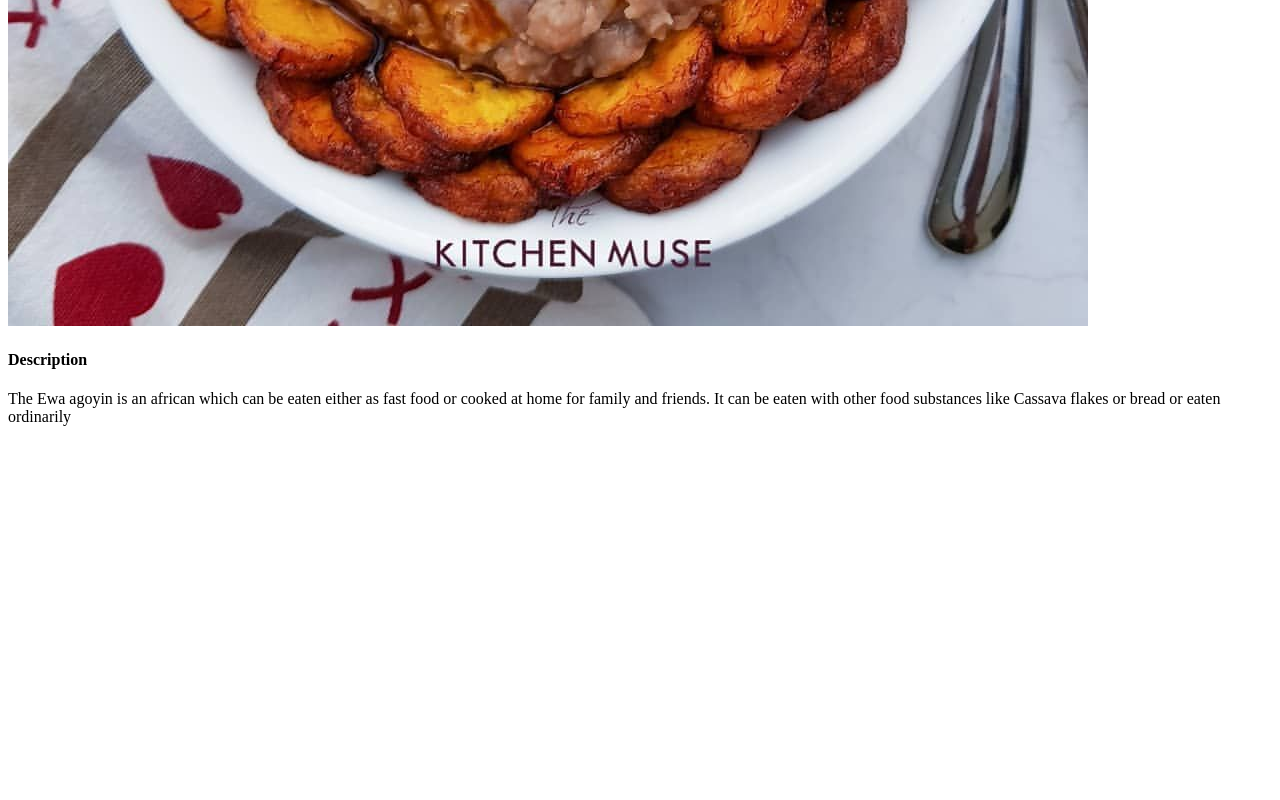
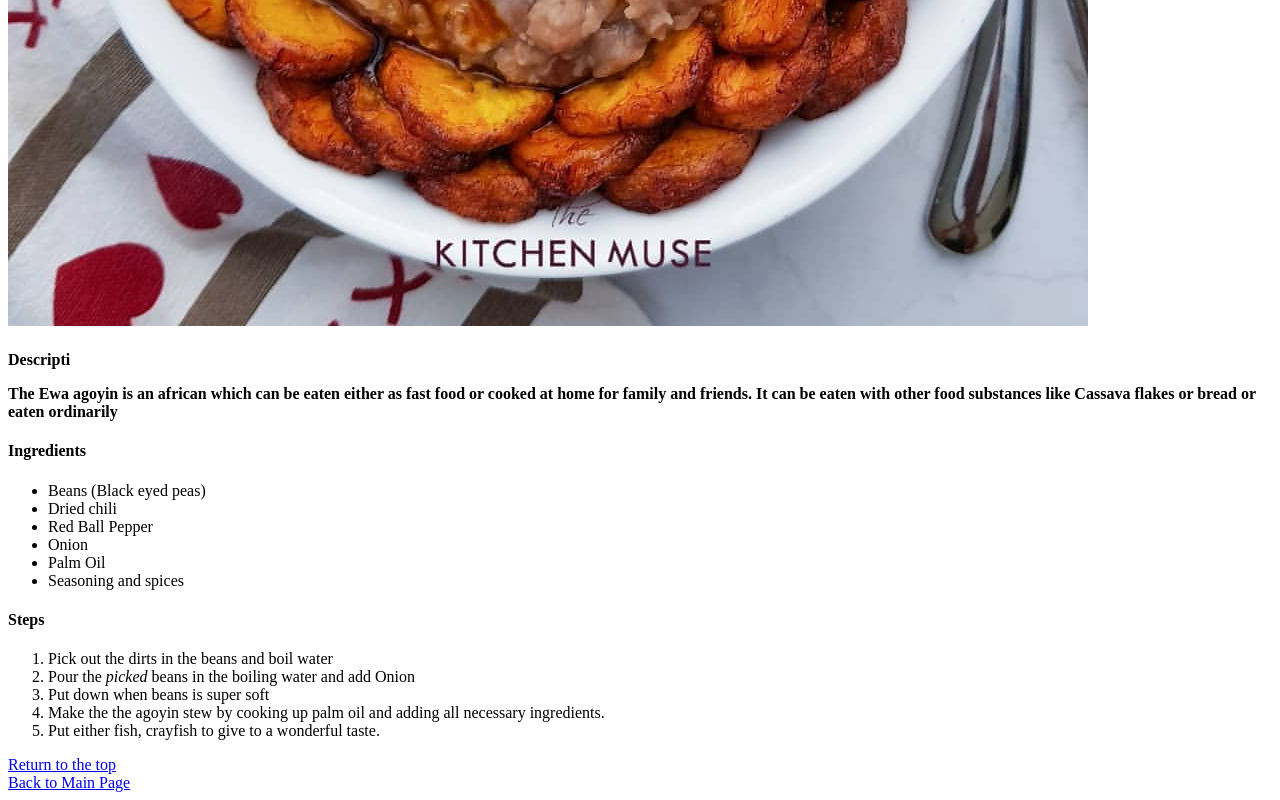
Before and after one commit to dzooosh/odin-recipes, a plain HTML site: page recipes/ewa-agoyin.html in a window 1280 px wide. Shown: the part 834-1634 px from the top of the page. Before the commit the page ends 1276 px from the top, so only its background shows below. Drawn offline with Linux system fonts and the light colour scheme.

Commit message:
update recipes

```diff
--- a/recipes/ewa-agoyin.html
+++ b/recipes/ewa-agoyin.html
@@ -7,9 +7,35 @@
 <body>
     <h1>Ewa Agoyin</h1>
     <img src="./ewa-agoyin.jpg" alt="Image of Ewa Agoyin" />
-    <h4>Description</h4>
+    <div>
+    <h4>Descripti</don</h4>
     <p>The Ewa agoyin is an  african which can be eaten either as fast food or cooked at home for family and friends.
         It can be eaten with other food substances like Cassava flakes or bread or eaten ordinarily
     </p>
+    </div>
+    <div>
+        <h4>Ingredients</h4>
+        <ul>
+            <li>Beans (Black eyed peas)</li>
+            <li>Dried chili</li>
+            <li>Red Ball Pepper</li>
+            <li>Onion</li>
+            <li>Palm Oil</li>
+            <li>Seasoning and spices</li>
+        </ul>
+    </div>
+    <div>
+        <h4>Steps</h4>
+        <ol>
+            <li>Pick out the dirts in the beans and boil water</li>
+            <li>Pour the <em>picked</em> beans in the boiling water and add Onion</li>
+            <li>Put down when beans is super soft</li>
+            <li>Make the the agoyin stew by cooking up palm oil and adding all necessary ingredients.</li>
+            <li>Put either fish, crayfish to give to a wonderful taste.</li>
+        </ol>
+
+    </div>
+    <a href="./ewa-agoyin.html">Return to the top</a></br>
+    <a href="../index.html">Back to Main Page</a>
 </body>
 </html>
```
Also changed, not shown: recipes/porridge.html (added).
